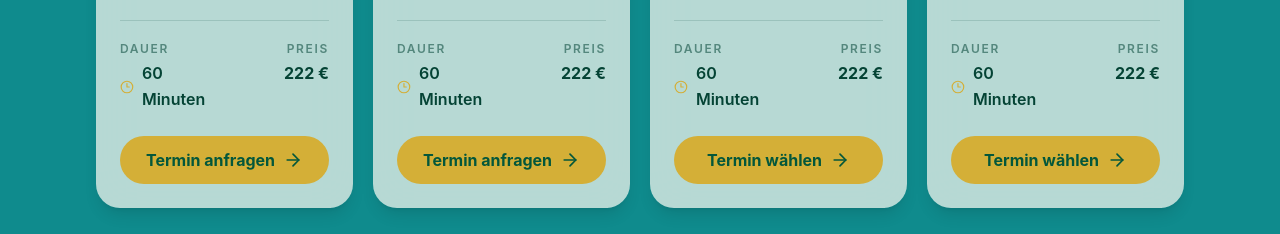
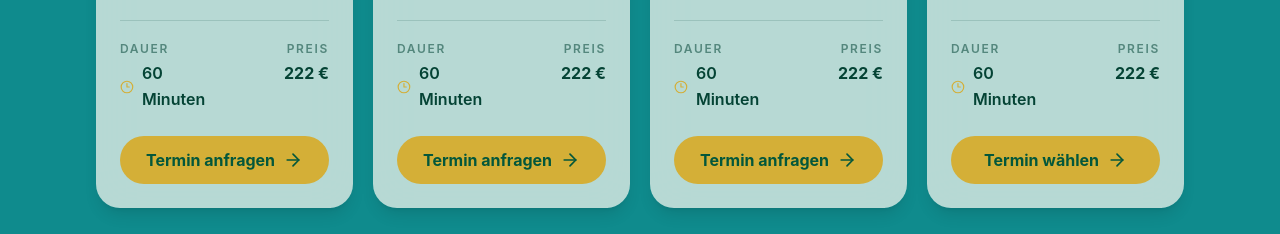
Before and after one commit to Enis1109/spirithealing, a React (Vite) app: page /prices in a window 1280 px wide. Shown: the part 1900-2134 px from the top of the page. Built offline with nearby package versions, Linux system fonts and the light colour scheme; no server answers.

Commit message:
Route Sabine follow-up appointment requests to contact

```diff
--- a/src/sections/Pricing.jsx
+++ b/src/sections/Pricing.jsx
@@ -17,7 +17,7 @@ const bookingLinks = {
     introSelcan: contactUrl,
     firstSabine: contactUrl,
     firstSelcan: contactUrl,
-    followSabine: "https://calendly.com/spirit-healing/folgesitzung-sabine",
+    followSabine: contactUrl,
     followSelcan: "https://calendly.com/selcan1975/folgesitzung-selcan",
     combinedFirst: "https://calendly.com/d/ct8z-zk5-7yc/gemeinsame-erstsitzung",
     combinedFollow: "https://calendly.com/d/cvrv-kgh-zvr/gemeinsame-folgesitzung",
```
